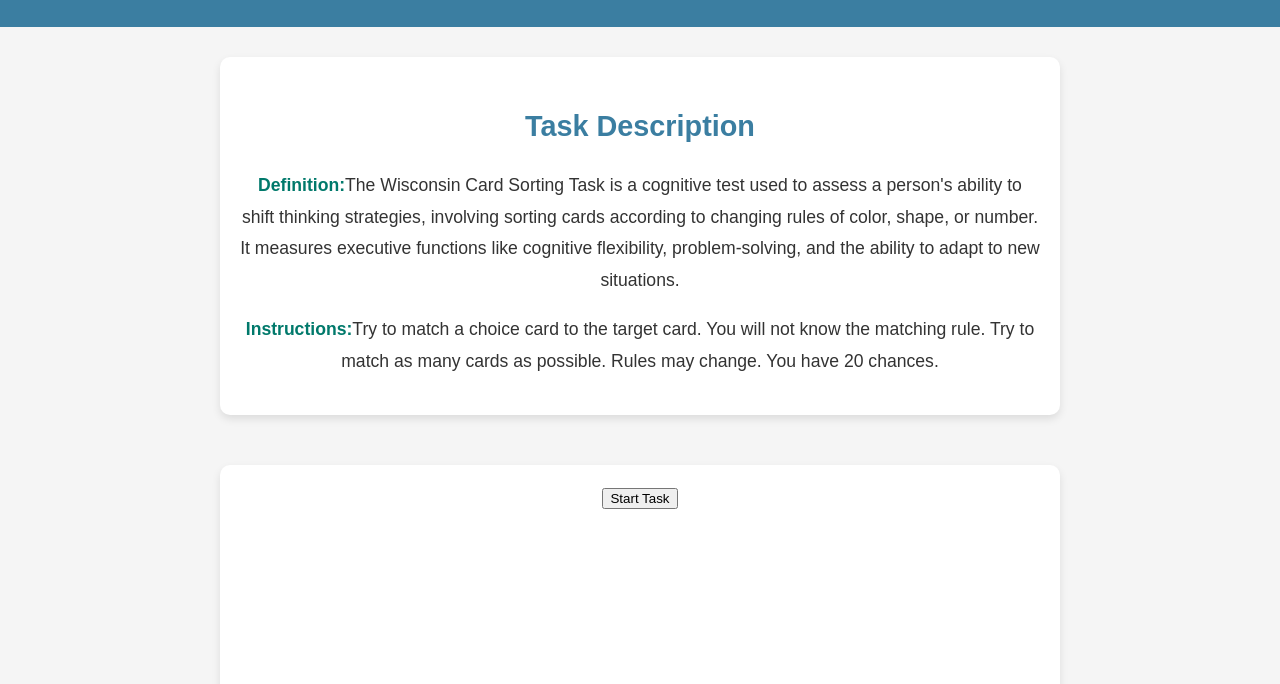
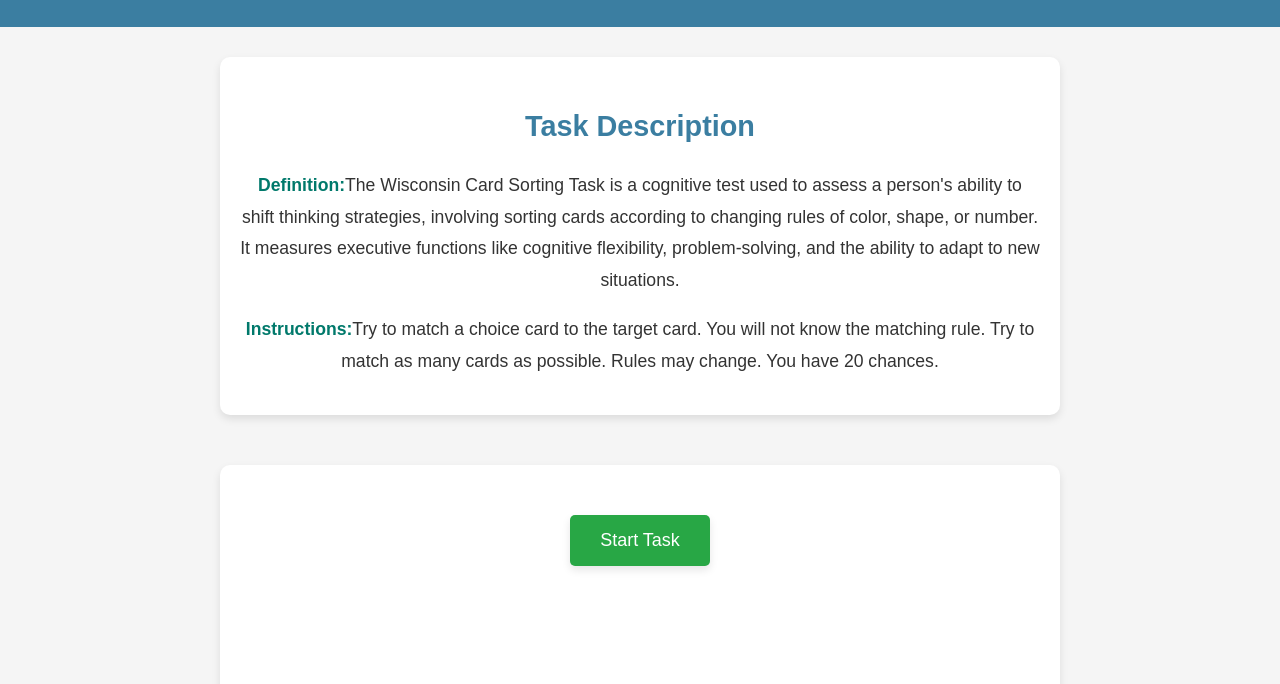
Before and after one commit to casWynne/psychActivities, a plain HTML site: page tasks/wsct_task.html in a window 1280 px wide. Shown: the part 116-800 px from the top of the page. Drawn offline with Linux system fonts and the light colour scheme.

Commit message:
Update wsct_task.css

```diff
--- a/css/wsct_task.css
+++ b/css/wsct_task.css
@@ -22,6 +22,9 @@ header h1 {
 
 /* Task Container Styling */
 #task-container {
+    display: flex;
+    flex-direction: column;
+    align-items: center;
     max-width: 800px; /* Increased width for better layout */
     min-height: 200px; /* Increased height to better fit the task area */
     margin: 50px auto;
@@ -31,7 +34,12 @@ header h1 {
     box-shadow: 0 4px 8px rgba(0, 0, 0, 0.1);
     overflow: hidden; /* Hide overflow to keep content within the box */
     position: relative; /* Relative positioning for better control */
+    justify-content: center;
+
 }
+
+/* Center the button container */
+
 
 .task-description {
     max-width: 800px; /* Limit the width for better readability */
@@ -185,3 +193,28 @@ footer {
     color: #ffffff;
     box-shadow: 0 -4px 8px rgba(0, 0, 0, 0.1);
 }
+
+/* Center the button inside the container */
+#start-button {
+    padding: 15px 30px;
+    font-size: 18px;
+    background-color: #28a745; /* Green background */
+    color: white; /* White text */
+    border: none;
+    border-radius: 5px;
+    cursor: pointer;
+    transition: background-color 0.3s, transform 0.3s;
+    box-shadow: 0 4px 8px rgba(0, 0, 0, 0.1);
+    margin-top: 30px; /* Space above the button */
+    display: inline-block; /* Ensure the button is treated like an inline element */
+}
+
+#start-button:hover {
+    background-color: #218838; /* Darker green on hover */
+    transform: scale(1.05); /* Slightly enlarge on hover */
+}
+
+#start-button:active {
+    background-color: #1e7e34; /* Even darker green when pressed */
+    transform: scale(0.95); /* Slight shrink when clicked */
+}
```
